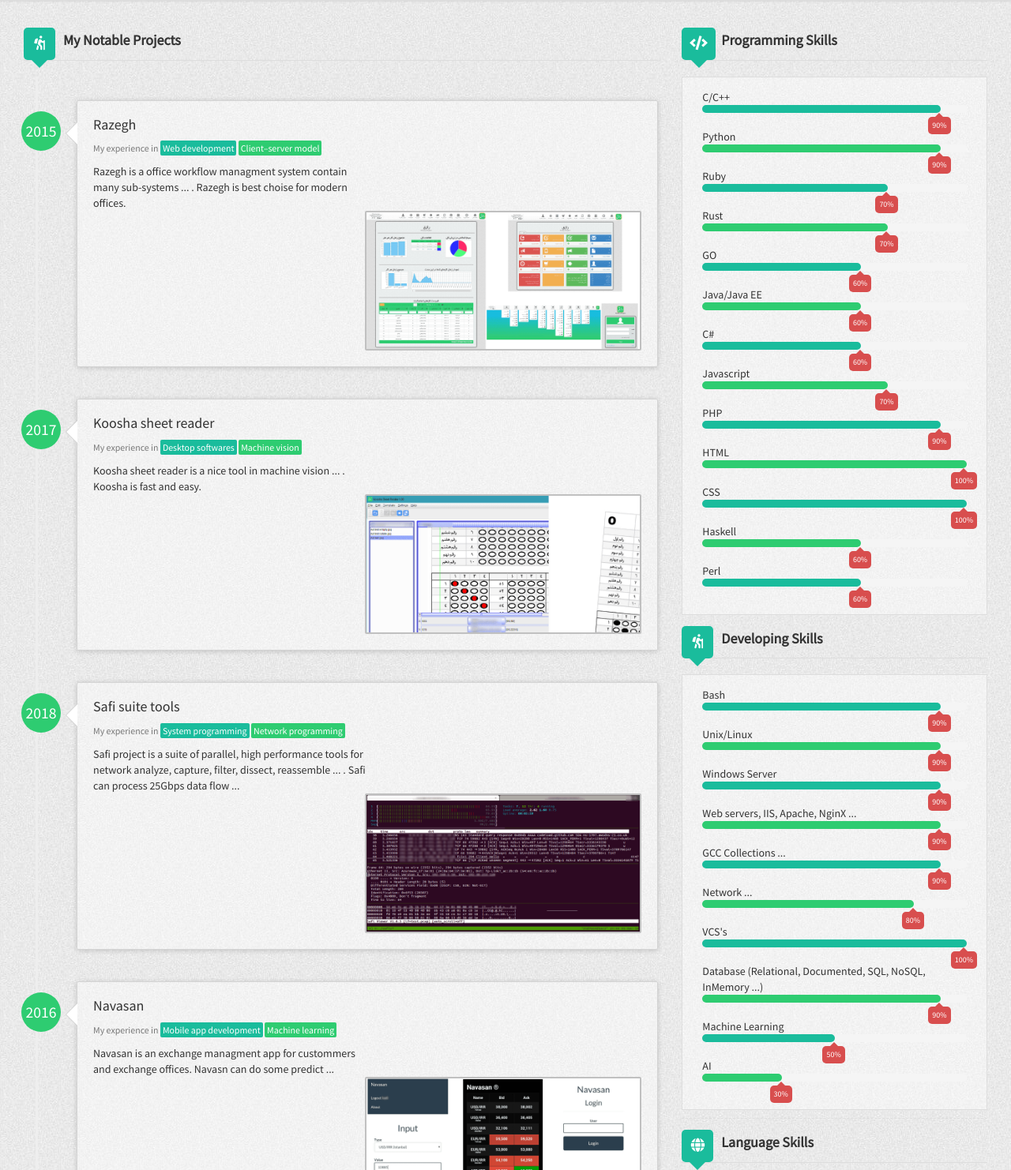
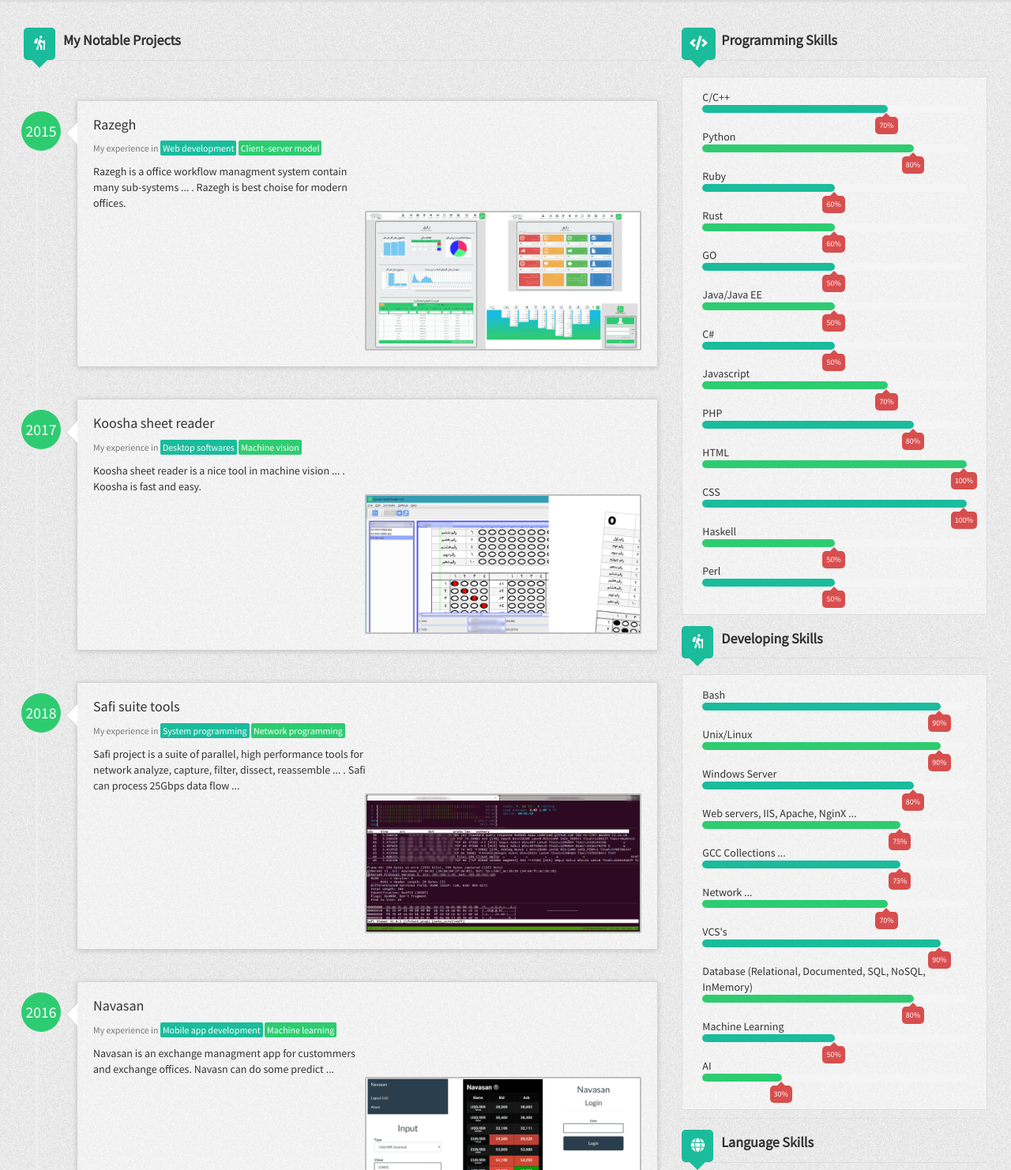
Before and after one commit to gholipasandi/gholipasandi.github.io, a plain HTML site: page index.html in a window 1280 px wide. Shown: the part 140-1622 px from the top of the page at 79% size. Drawn offline with nearby package versions, Linux system fonts and the light colour scheme; some packages are replaced by stand-ins of ours; a script that the page names is missing.

Commit message:
fix percent

```diff
--- a/index.html
+++ b/index.html
@@ -312,56 +312,56 @@
                                 <li>
                                     <span class="caption-skill">C/C++</span>
                                     <div class="progress">
-                                        <div class="progress-bar" style="width: 90%">
-                                            <span>90% </span>
+                                        <div class="progress-bar" style="width: 70%">
+                                            <span>70% </span>
                                         </div>
                                     </div>
                                 </li>
                                 <li>
                                     <span class="caption-skill">Python</span>
                                     <div class="progress">
-                                        <div class="progress-bar" style="width: 90%">
-                                            <span>90% </span>
+                                        <div class="progress-bar" style="width: 80%">
+                                            <span>80% </span>
                                         </div>
                                     </div>
                                 </li>
                                 <li>
                                     <span class="caption-skill">Ruby</span>
                                     <div class="progress">
-                                        <div class="progress-bar" style="width: 70%">
-                                            <span>70% </span>
+                                        <div class="progress-bar" style="width: 50%">
+                                            <span>60% </span>
                                         </div>
                                     </div>
                                 </li>
                                 <li>
                                     <span class="caption-skill">Rust</span>
                                     <div class="progress">
-                                        <div class="progress-bar" style="width: 70%">
-                                            <span>70% </span>
+                                        <div class="progress-bar" style="width: 50%">
+                                            <span>60% </span>
                                         </div>
                                     </div>
                                 </li>
                                 <li>
                                     <span class="caption-skill">GO</span>
                                     <div class="progress">
-                                        <div class="progress-bar" style="width: 60%">
-                                            <span>60% </span>
+                                        <div class="progress-bar" style="width: 50%">
+                                            <span>50% </span>
                                         </div>
                                     </div>
                                 </li>
                                 <li>
                                     <span class="caption-skill">Java/Java EE</span>
                                     <div class="progress">
-                                        <div class="progress-bar" style="width: 60%">
-                                            <span>60% </span>
+                                        <div class="progress-bar" style="width: 50%">
+                                            <span>50% </span>
                                         </div>
                                     </div>
                                 </li>
                                 <li>
                                     <span class="caption-skill">C#</span>
                                     <div class="progress">
-                                        <div class="progress-bar" style="width: 60%">
-                                            <span>60% </span>
+                                        <div class="progress-bar" style="width: 50%">
+                                            <span>50% </span>
                                         </div>
                                     </div>
                                 </li>
@@ -376,8 +376,8 @@
                                 <li>
                                     <span class="caption-skill">PHP</span>
                                     <div class="progress">
-                                        <div class="progress-bar" style="width: 90%">
-                                            <span>90% </span>
+                                        <div class="progress-bar" style="width: 80%">
+                                            <span>80% </span>
                                         </div>
                                     </div>
                                 </li>
@@ -400,16 +400,16 @@
                                 <li>
                                     <span class="caption-skill">Haskell</span>
                                     <div class="progress">
-                                        <div class="progress-bar" style="width: 60%">
-                                            <span>60% </span>
+                                        <div class="progress-bar" style="width: 50%">
+                                            <span>50% </span>
                                         </div>
                                     </div>
                                 </li>
                                 <li>
                                     <span class="caption-skill">Perl</span>
                                     <div class="progress">
-                                        <div class="progress-bar" style="width: 60%">
-                                            <span>60% </span>
+                                        <div class="progress-bar" style="width: 50%">
+                                            <span>50% </span>
                                         </div>
                                     </div>
                                 </li>
@@ -438,13 +438,37 @@
                                 <li>
                                     <span class="caption-skill">Windows Server</span>
                                     <div class="progress">
-                                        <div class="progress-bar" style="width: 90%">
-                                            <span>90% </span>
+                                        <div class="progress-bar" style="width: 80%">
+                                            <span>80% </span>
                                         </div>
                                     </div>
                                 </li>
                                 <li>
                                     <span class="caption-skill">Web servers, IIS, Apache, NginX ...</span>
+                                    <div class="progress">
+                                        <div class="progress-bar" style="width: 75%">
+                                            <span>75% </span>
+                                        </div>
+                                    </div>
+                                </li>
+                                <li>
+                                    <span class="caption-skill">GCC Collections ...</span>
+                                    <div class="progress">
+                                        <div class="progress-bar" style="width: 75%">
+                                            <span>75% </span>
+                                        </div>
+                                    </div>
+                                </li>
+                                <li>
+                                    <span class="caption-skill">Network ...</span>
+                                    <div class="progress">
+                                        <div class="progress-bar" style="width: 70%">
+                                            <span>70% </span>
+                                        </div>
+                                    </div>
+                                </li>
+                                <li>
+                                    <span class="caption-skill">VCS's</span>
                                     <div class="progress">
                                         <div class="progress-bar" style="width: 90%">
                                             <span>90% </span>
@@ -452,34 +476,10 @@
                                     </div>
                                 </li>
                                 <li>
-                                    <span class="caption-skill">GCC Collections ...</span>
-                                    <div class="progress">
-                                        <div class="progress-bar" style="width: 90%">
-                                            <span>90% </span>
-                                        </div>
-                                    </div>
-                                </li>
-                                <li>
-                                    <span class="caption-skill">Network ...</span>
+                                    <span class="caption-skill">Database (Relational, Documented, SQL, NoSQL, InMemory)</span>
                                     <div class="progress">
                                         <div class="progress-bar" style="width: 80%">
                                             <span>80% </span>
-                                        </div>
-                                    </div>
-                                </li>
-                                <li>
-                                    <span class="caption-skill">VCS's</span>
-                                    <div class="progress">
-                                        <div class="progress-bar" style="width: 100%">
-                                            <span>100% </span>
-                                        </div>
-                                    </div>
-                                </li>
-                                <li>
-                                    <span class="caption-skill">Database (Relational, Documented, SQL, NoSQL, InMemory ...)</span>
-                                    <div class="progress">
-                                        <div class="progress-bar" style="width: 90%">
-                                            <span>90% </span>
                                         </div>
                                     </div>
                                 </li>
```
